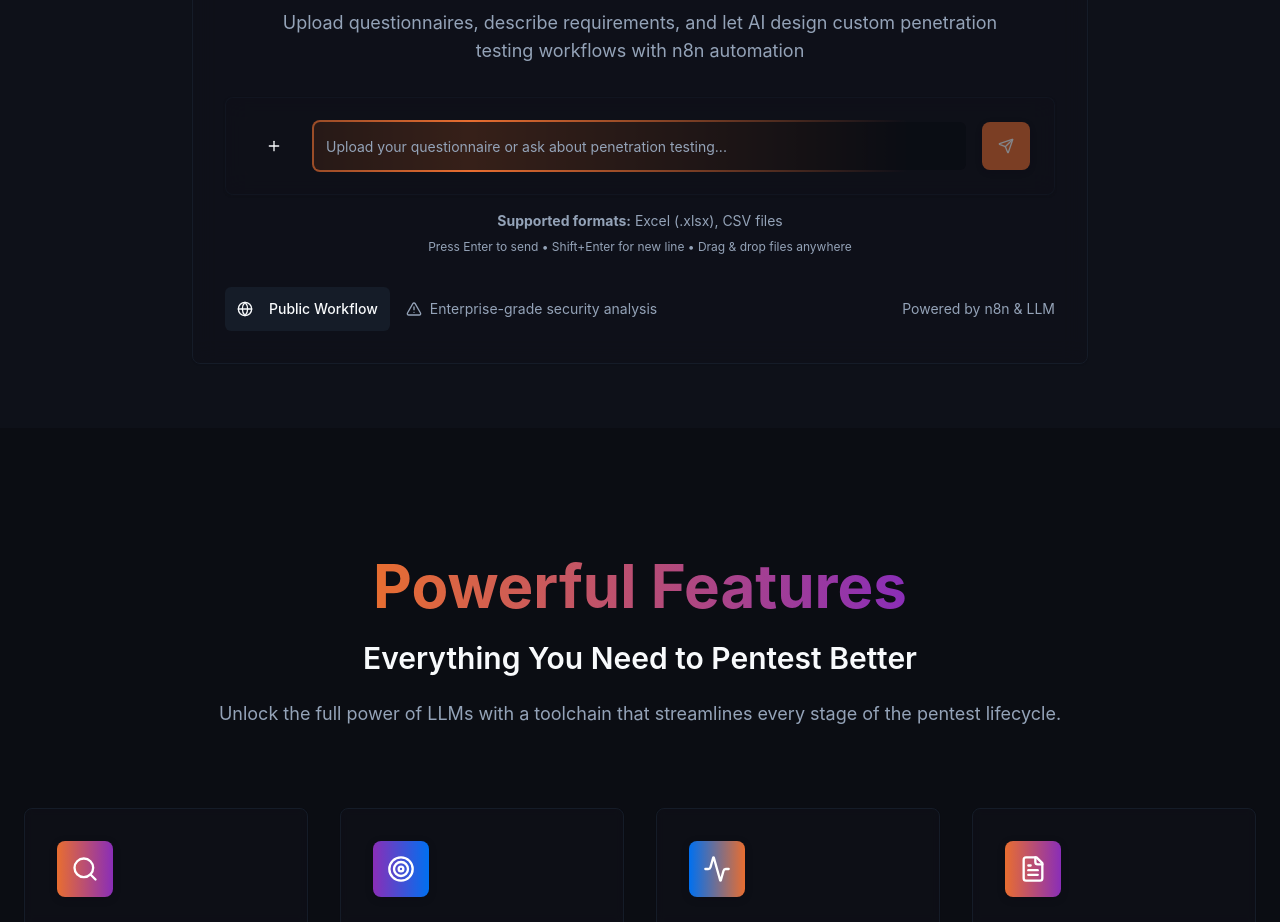
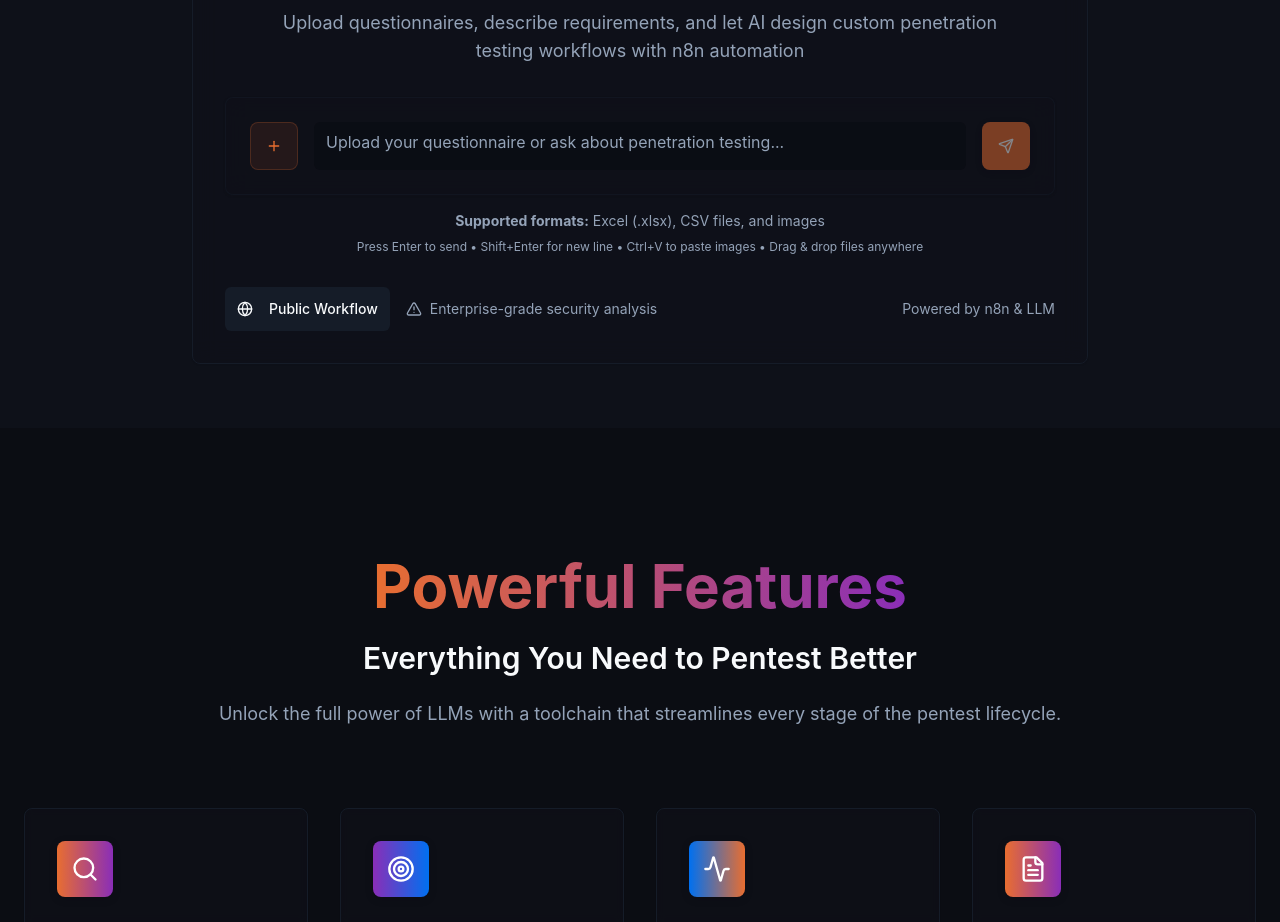
Before and after one commit to Jr-Einstein/sentix-v3, a React (Vite) app: page / in a window 1280 px wide. Shown: the part 1340-2262 px from the top of the page. Built offline with nearby package versions, Linux system fonts and the light colour scheme.

Commit message:
Refine textbox and animation
Adjust textbox to support larger prompts and increase size with each line, similar to Claude. Slow down the glow animation to 3x and change its direction to left-to-right. Improve visibility of the '+' button.

```diff
--- a/src/components/ChatUpload.tsx
+++ b/src/components/ChatUpload.tsx
@@ -1,19 +1,40 @@
-import { useState, useRef } from "react";
+import { useState, useRef, useEffect } from "react";
 import { Button } from "@/components/ui/button";
-import { Input } from "@/components/ui/input";
+import { Textarea } from "@/components/ui/textarea";
 import { Card } from "@/components/ui/card";
-import { Plus, Send, Paperclip, X, FileText, CheckCircle } from "lucide-react";
+import { Plus, Send, Paperclip, X, FileText, CheckCircle, Image } from "lucide-react";
 import { useToast } from "@/hooks/use-toast";
 
 export const ChatUpload = () => {
   const [message, setMessage] = useState("");
   const [uploadedFile, setUploadedFile] = useState<File | null>(null);
+  const [uploadedImages, setUploadedImages] = useState<File[]>([]);
   const [isUploading, setIsUploading] = useState(false);
   const [isDragOver, setIsDragOver] = useState(false);
   const fileInputRef = useRef<HTMLInputElement>(null);
+  const textareaRef = useRef<HTMLTextAreaElement>(null);
   const { toast } = useToast();
 
+  // Auto-resize textarea
+  useEffect(() => {
+    if (textareaRef.current) {
+      textareaRef.current.style.height = 'auto';
+      textareaRef.current.style.height = Math.min(textareaRef.current.scrollHeight, 200) + 'px';
+    }
+  }, [message]);
+
   const handleFileSelect = (file: File) => {
+    // Handle images
+    if (file.type.startsWith('image/')) {
+      setUploadedImages(prev => [...prev, file]);
+      toast({
+        title: "Image uploaded successfully",
+        description: `${file.name} has been uploaded.`,
+      });
+      return;
+    }
+
+    // Handle documents
     const allowedTypes = [
       'application/vnd.openxmlformats-officedocument.spreadsheetml.sheet',
       'text/csv',
@@ -23,7 +44,7 @@ export const ChatUpload = () => {
     if (!allowedTypes.includes(file.type)) {
       toast({
         title: "Invalid file type",
-        description: "Please upload an Excel (.xlsx) or CSV file.",
+        description: "Please upload an Excel (.xlsx), CSV file, or image.",
         variant: "destructive",
       });
       return;
@@ -54,12 +75,16 @@ export const ChatUpload = () => {
     }
   };
 
+  const removeImage = (index: number) => {
+    setUploadedImages(prev => prev.filter((_, i) => i !== index));
+  };
+
   const handleSend = () => {
-    if (message.trim() || uploadedFile) {
-      // Handle message sending logic here
-      console.log("Sending:", { message, file: uploadedFile });
+    if (message.trim() || uploadedFile || uploadedImages.length > 0) {
+      console.log("Sending:", { message, file: uploadedFile, images: uploadedImages });
       setMessage("");
       setUploadedFile(null);
+      setUploadedImages([]);
       if (fileInputRef.current) {
         fileInputRef.current.value = '';
       }
@@ -86,6 +111,18 @@ export const ChatUpload = () => {
     const files = Array.from(e.dataTransfer.files);
     if (files.length > 0) {
       handleFileSelect(files[0]);
+    }
+  };
+
+  const handlePaste = (e: React.ClipboardEvent) => {
+    const items = Array.from(e.clipboardData.items);
+    const imageItem = items.find(item => item.type.startsWith('image/'));
+
+    if (imageItem) {
+      const file = imageItem.getAsFile();
+      if (file) {
+        handleFileSelect(file);
+      }
     }
   };
 
@@ -123,13 +160,37 @@ export const ChatUpload = () => {
         </Card>
       )}
 
+      {/* Image Previews */}
+      {uploadedImages.length > 0 && (
+        <Card className="mb-4 p-4 bg-card/80 backdrop-blur-md border border-border/50 animate-fade-in shadow-subtle">
+          <div className="flex flex-wrap gap-3">
+            {uploadedImages.map((image, index) => (
+              <div key={index} className="relative group">
+                <div className="flex items-center space-x-2 bg-background/50 rounded-lg p-2 pr-8">
+                  <Image className="h-4 w-4 text-cyber-green" />
+                  <span className="text-sm text-foreground">{image.name}</span>
+                </div>
+                <Button
+                  variant="ghost"
+                  size="sm"
+                  onClick={() => removeImage(index)}
+                  className="absolute -top-1 -right-1 h-6 w-6 p-0 opacity-0 group-hover:opacity-100 transition-opacity bg-destructive/80 hover:bg-destructive text-white rounded-full"
+                >
+                  <X className="h-3 w-3" />
+                </Button>
+              </div>
+            ))}
+          </div>
+        </Card>
+      )}
+
       {/* Drag and Drop Overlay */}
       {isDragOver && (
         <div className="fixed inset-0 bg-background/80 backdrop-blur-sm z-50 flex items-center justify-center animate-fade-in">
           <div className="bg-card/90 border-2 border-dashed border-primary rounded-lg p-8 text-center max-w-md mx-4">
             <Paperclip className="h-12 w-12 text-primary mx-auto mb-4" />
             <p className="text-lg font-semibold text-foreground mb-2">Drop your file here</p>
-            <p className="text-sm text-muted-foreground">Supports Excel (.xlsx) and CSV files</p>
+            <p className="text-sm text-muted-foreground">Supports Excel (.xlsx), CSV files, and images</p>
           </div>
         </div>
       )}
@@ -143,7 +204,7 @@ export const ChatUpload = () => {
             size="sm"
             onClick={() => fileInputRef.current?.click()}
             disabled={isUploading}
-            className="h-12 w-12 p-0 shrink-0 hover:bg-accent/50 transition-colors duration-200 min-h-touch min-w-touch rounded-lg"
+            className="h-12 w-12 p-0 shrink-0 bg-primary/10 hover:bg-primary/20 border border-primary/20 text-primary transition-colors duration-200 min-h-touch min-w-touch rounded-lg"
             aria-label={isUploading ? "Uploading file..." : "Upload file"}
           >
             {isUploading ? (
@@ -155,17 +216,20 @@ export const ChatUpload = () => {
 
           {/* Message Input */}
           <div className="flex-1 min-h-[3rem] led-strip-glow">
-            <Input
+            <Textarea
+              ref={textareaRef}
               value={message}
               onChange={(e) => setMessage(e.target.value)}
+              onPaste={handlePaste}
               placeholder="Upload your questionnaire or ask about penetration testing..."
-              className="min-h-[3rem] text-base border-0 bg-background/80 focus-visible:ring-0 focus-visible:ring-offset-0 text-foreground placeholder:text-muted-foreground resize-none relative z-10"
+              className="min-h-[3rem] max-h-[200px] text-base border-0 bg-background/80 focus-visible:ring-0 focus-visible:ring-offset-0 text-foreground placeholder:text-muted-foreground resize-none relative z-10"
               onKeyDown={(e) => {
                 if (e.key === 'Enter' && !e.shiftKey) {
                   e.preventDefault();
                   handleSend();
                 }
               }}
+              rows={1}
               aria-label="Message input"
             />
           </div>
@@ -173,7 +237,7 @@ export const ChatUpload = () => {
           {/* Send Button */}
           <Button
             onClick={handleSend}
-            disabled={!message.trim() && !uploadedFile}
+            disabled={!message.trim() && !uploadedFile && uploadedImages.length === 0}
             className="h-12 w-12 p-0 shrink-0 bg-primary hover:bg-primary/90 disabled:opacity-50 transition-all duration-200 min-h-touch min-w-touch rounded-lg shadow-subtle"
             aria-label="Send message"
           >
@@ -186,7 +250,7 @@ export const ChatUpload = () => {
           ref={fileInputRef}
           type="file"
           className="sr-only"
-          accept=".xlsx,.csv,.xls"
+          accept=".xlsx,.csv,.xls,image/*"
           onChange={handleFileInputChange}
           aria-label="File upload input"
         />
@@ -195,10 +259,10 @@ export const ChatUpload = () => {
       {/* Helper Text */}
       <div className="text-center mt-4">
         <p className="text-sm text-muted-foreground mb-2">
-          <strong>Supported formats:</strong> Excel (.xlsx), CSV files
+          <strong>Supported formats:</strong> Excel (.xlsx), CSV files, and images
         </p>
         <p className="text-xs text-muted-foreground">
-          Press Enter to send • Shift+Enter for new line • Drag & drop files anywhere
+          Press Enter to send • Shift+Enter for new line • Ctrl+V to paste images • Drag & drop files anywhere
         </p>
       </div>
     </div>
--- a/src/index.css
+++ b/src/index.css
@@ -150,23 +150,24 @@ All colors MUST be HSL.
     right: -2px;
     bottom: -2px;
     background: linear-gradient(90deg,
-      transparent,
-      hsl(var(--primary)),
-      transparent,
-      transparent
+      transparent 0%,
+      transparent 25%,
+      hsl(var(--primary)) 50%,
+      transparent 75%,
+      transparent 100%
     );
-    background-size: 200% 100%;
+    background-size: 300% 100%;
     border-radius: 0.5rem;
     z-index: -1;
-    animation: led-flow 3s linear infinite;
+    animation: led-flow 9s linear infinite;
   }
 
   @keyframes led-flow {
     0% {
-      background-position: -200% 0;
+      background-position: -300% 0;
     }
     100% {
-      background-position: 200% 0;
+      background-position: 300% 0;
     }
   }
 }
```
